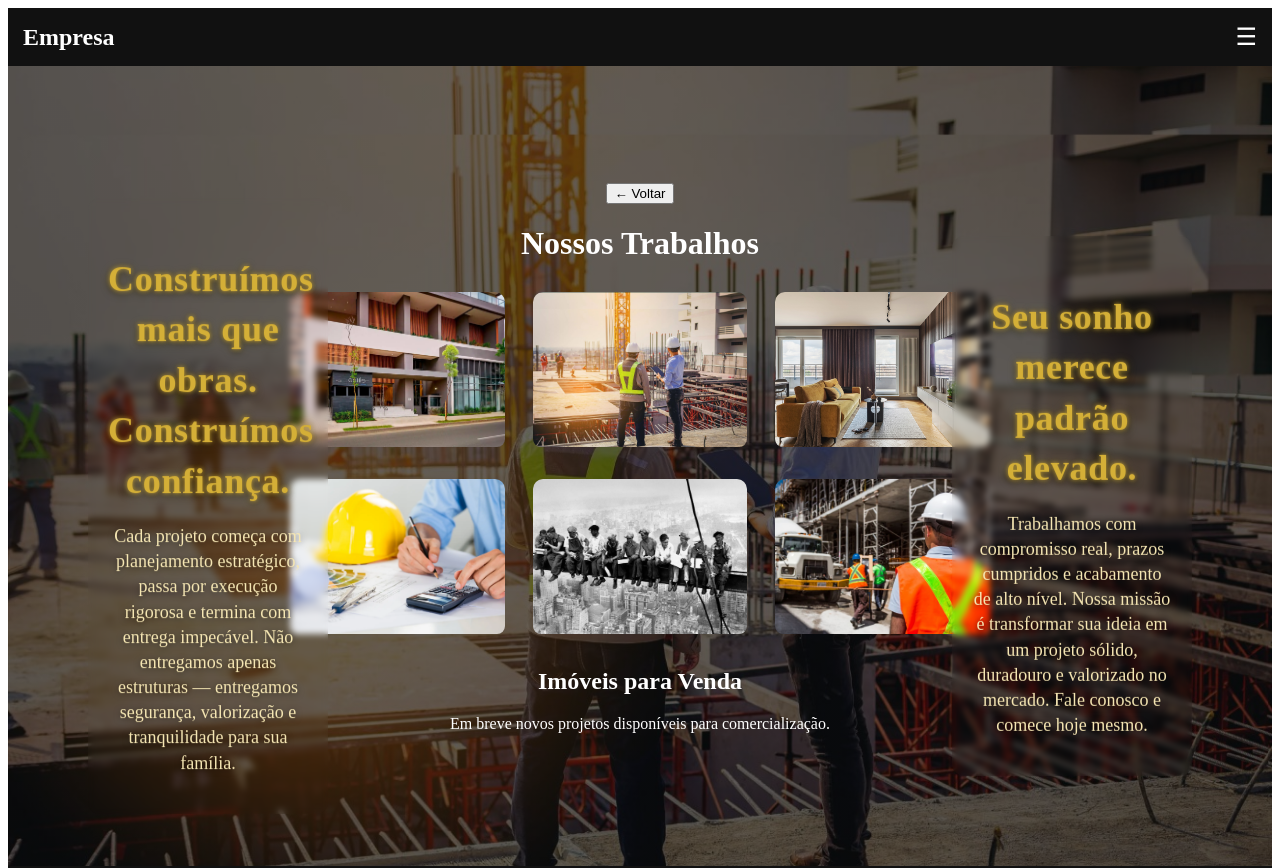
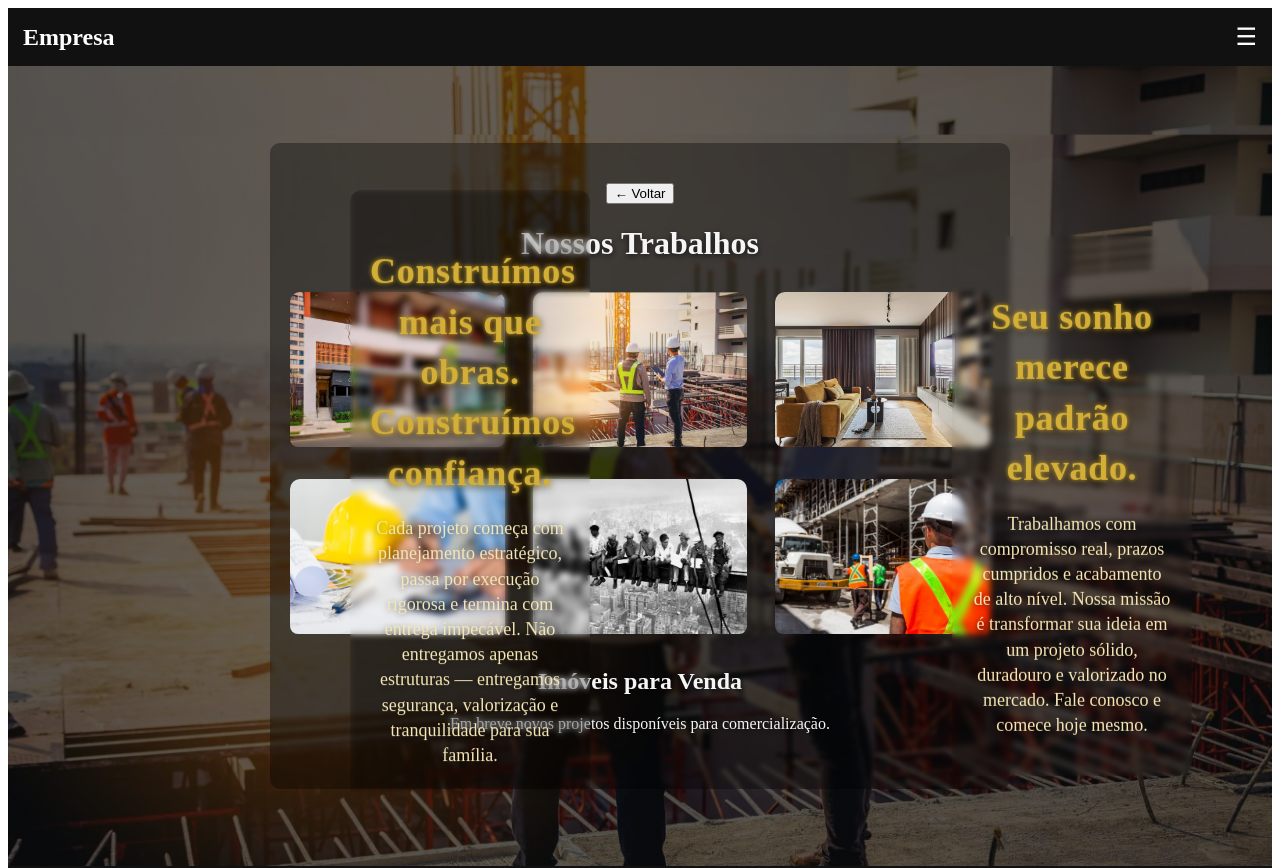
Before and after one commit to adriano2236/caltack-construcao, a React app: page /trabalhos in a window 1280 px wide. Shown: the top 868 px of the page. Built offline with nearby package versions, Linux system fonts and the light colour scheme; the HTML template or start-up script is replaced by a standard one.

Commit message:
Update pages.css

```diff
--- a/src/pages/pages.css
+++ b/src/pages/pages.css
@@ -1,10 +1,14 @@
 .page-content {
-  color: #fff;
+  color: #f5f5f5; /* branco suave (melhor leitura) */
   padding: 40px 20px;
   border-radius: 10px;
   max-width: 700px;
   text-align: center;
-  background: transparent;
+
+  background: rgba(0, 0, 0, 0.35); /* leve fundo escuro */
+  backdrop-filter: blur(2px); /* efeito glass leve */
+
+  text-shadow: 0 2px 6px rgba(0, 0, 0, 0.7); /* melhora contraste */
 }
 
 .page-bg {
```
